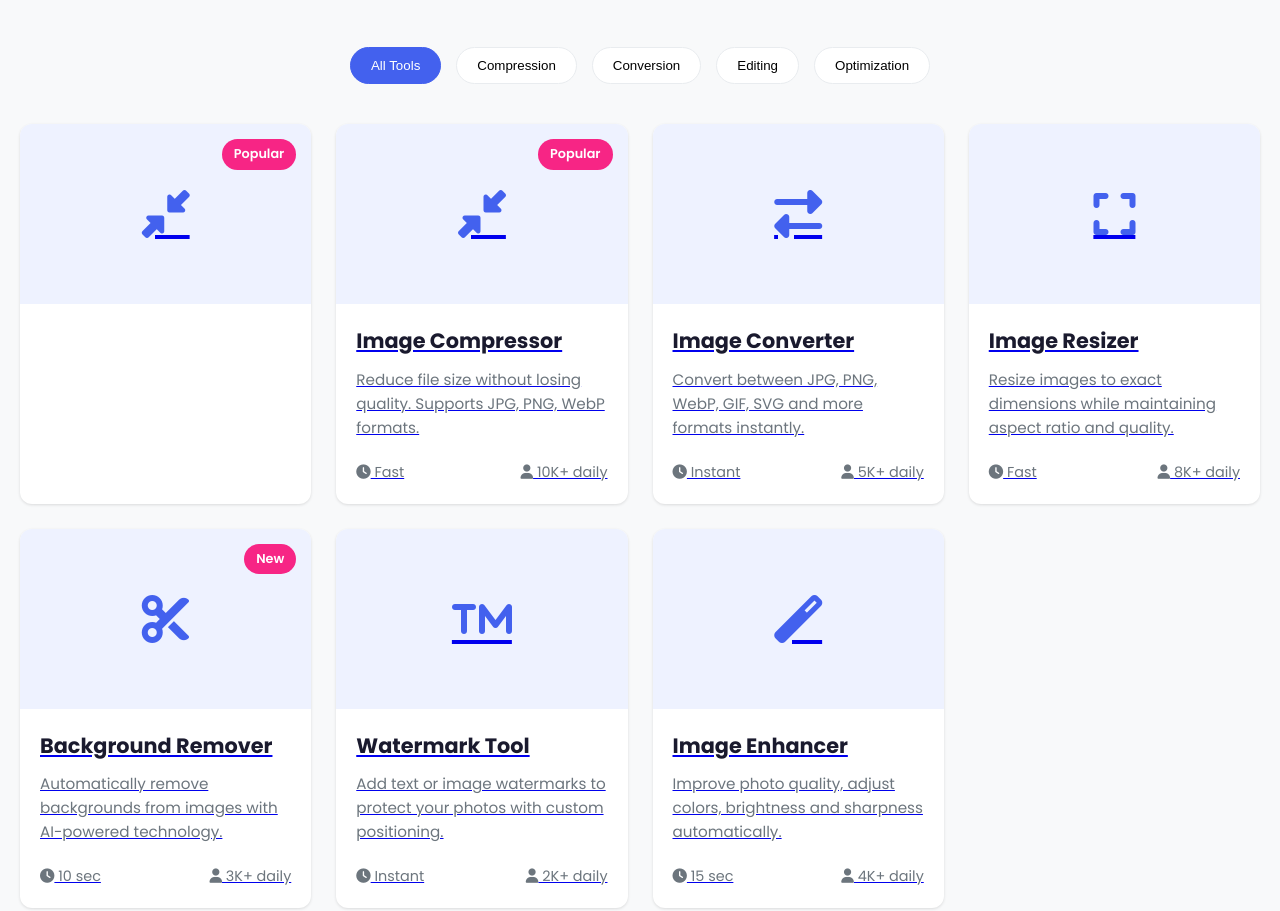
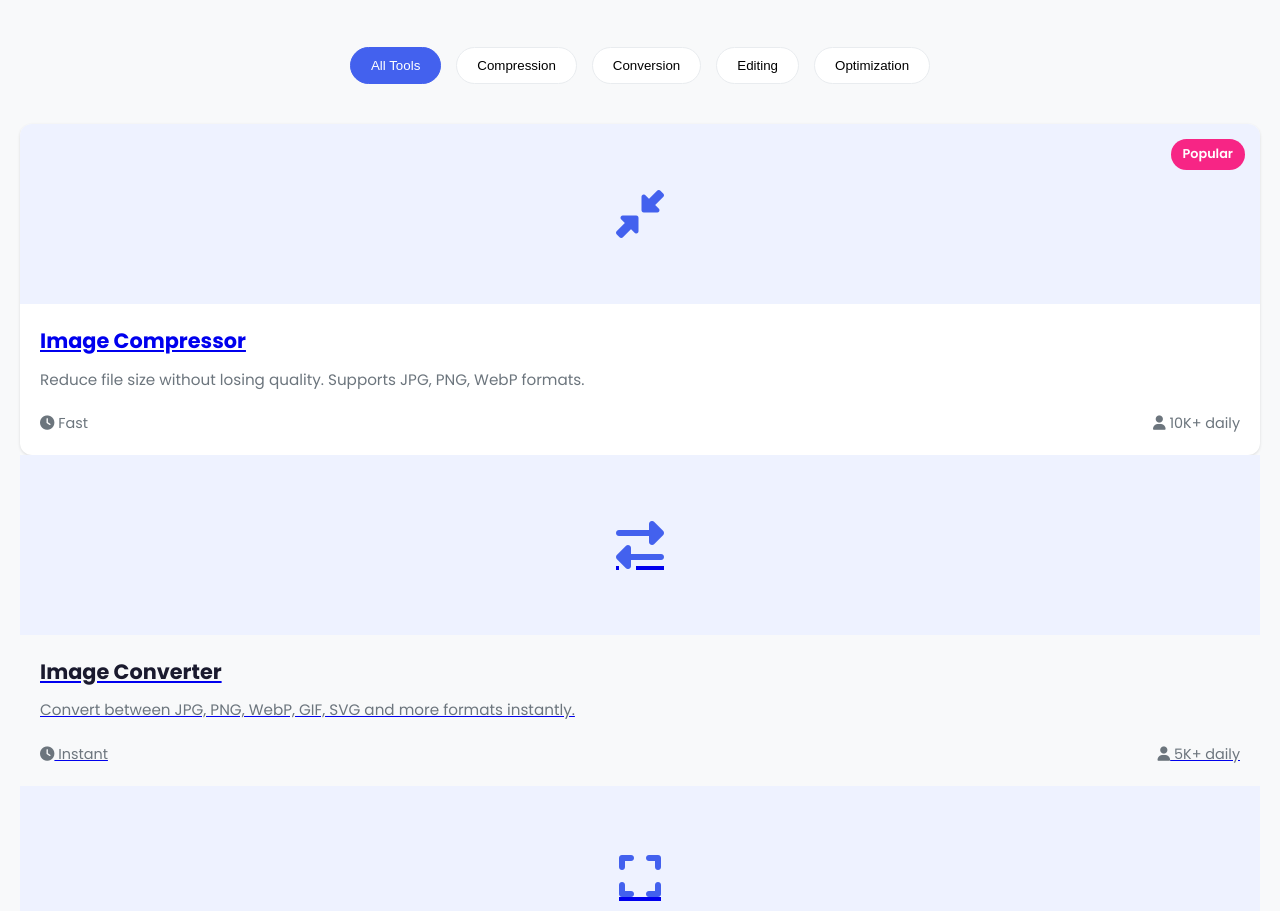
Before and after one commit to rishi0486/Image-Compression-Tool, a plain HTML site: page index.html in a window 1280 px wide. Shown: the part 1371-2282 px from the top of the page. Drawn offline with Linux system fonts and the light colour scheme.

Commit message:
Update index.html

```diff
--- a/index.html
+++ b/index.html
@@ -807,25 +807,20 @@
                 <button class="category-btn">Optimization</button>
             </div>
 
-            <div class="tools-grid">
-                <a href="/Image-Compression-Tool/img-compress.html" class="tool-card">
-                    <div class="tool-image">
-                        <i class="fas fa-compress-alt"></i>
-                        <span class="tool-badge">Popular</span>
-                    </div>
-                    <a href="/image-compressor" class="tool-card">
+            <div class="tool-card">
     <div class="tool-image">
         <i class="fas fa-compress-alt"></i>
         <span class="tool-badge">Popular</span>
     </div>
     <div class="tool-content">
-        <h3>Image Compressor</h3>
+        <h3><a href="/image-compression-tool/image-compressor">Image Compressor</a></h3>
         <p>Reduce file size without losing quality. Supports JPG, PNG, WebP formats.</p>
         <div class="tool-meta">
             <span><i class="fas fa-clock"></i> Fast</span>
             <span><i class="fas fa-user"></i> 10K+ daily</span>
         </div>
     </div>
+</div>
 </a>
 
                 <a href="/image-converter" class="tool-card">
```
